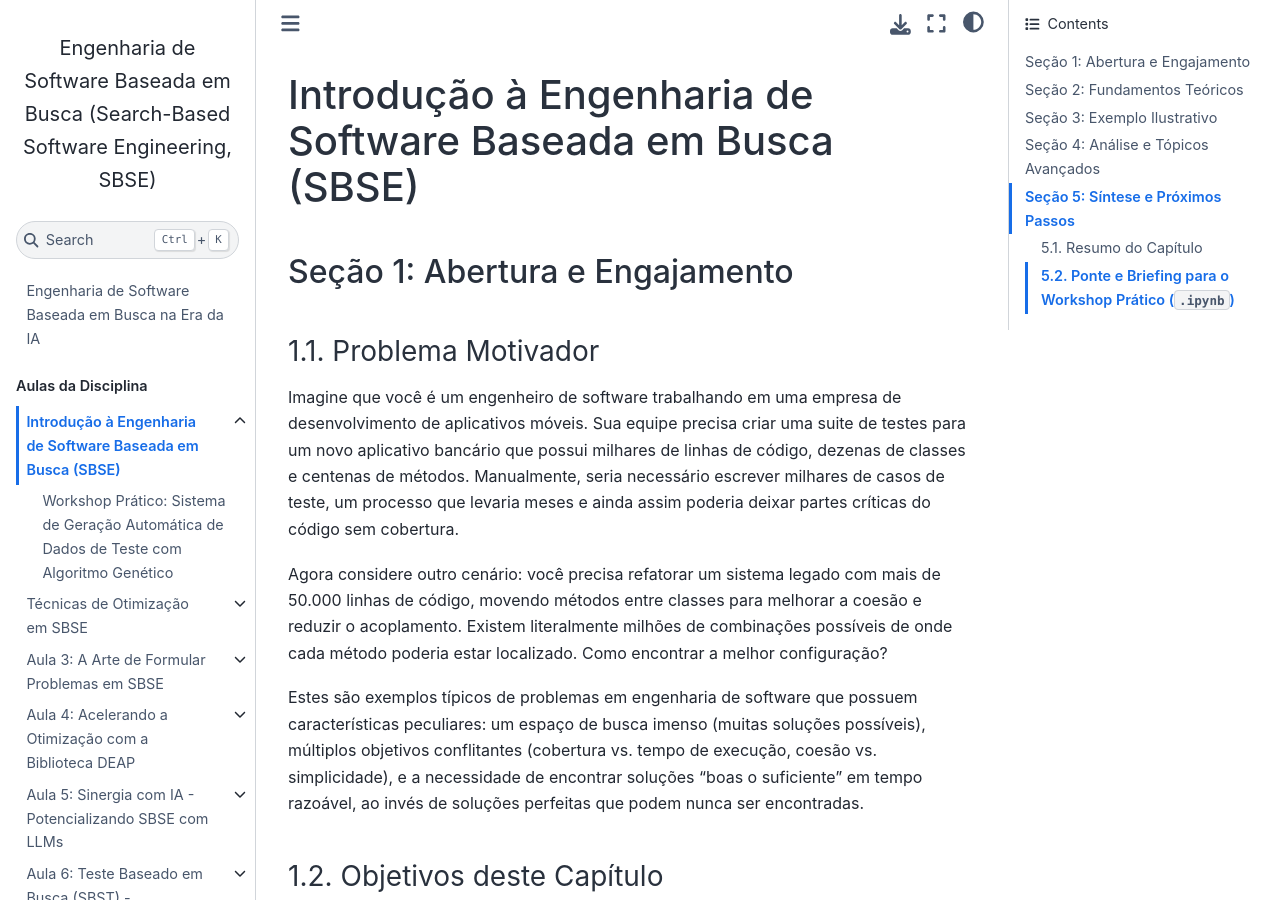
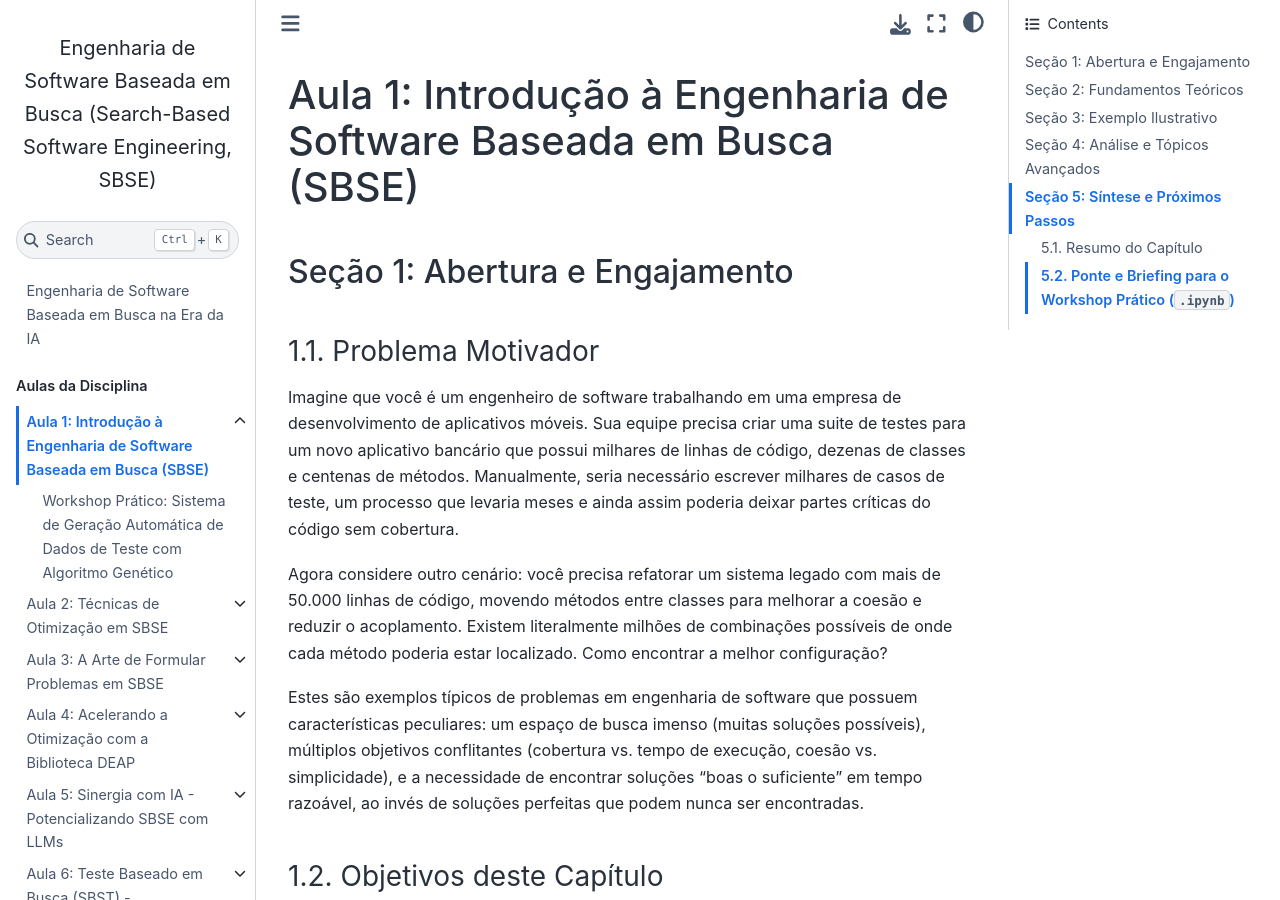
Before and after one commit to jacksonpradolima/SBSEBrazilianCourse, a Jupyter Book: the page built from docs/aulas/aula-01-introducao-sbse/README.md, in a window 1280 px wide and 900 px high. Built offline with Jupyter Book 1.0.4 settings and Sphinx 7.4.7 and the Sphinx Book theme 1.1.4, drawn with Linux system fonts in a browser that asks for light colours; comment, search, counter and statistics services are not loaded.

Commit message:
update title

```diff
--- a/docs/aulas/aula-01-introducao-sbse/README.md
+++ b/docs/aulas/aula-01-introducao-sbse/README.md
@@ -1,5 +1,5 @@
 ---
-titulo: "Introdução à Engenharia de Software Baseada em Busca"
+titulo: "Aula 1: Introdução à Engenharia de Software Baseada em Busca"
 aula_numero: 1
 carga_horaria: "4 horas"
 foco_principal: "Compreender os fundamentos da SBSE e identificar suas principais aplicações na engenharia de software"
@@ -18,7 +18,7 @@ prerequisitos:
   - "Familiaridade com conceitos de engenharia de software"
 ---
 
-# Introdução à Engenharia de Software Baseada em Busca (SBSE)
+# Aula 1: Introdução à Engenharia de Software Baseada em Busca (SBSE)
 
 ## Seção 1: Abertura e Engajamento
 
--- a/docs/aulas/aula-02-tecnicas-otimizacao-sbse/README.md
+++ b/docs/aulas/aula-02-tecnicas-otimizacao-sbse/README.md
@@ -1,5 +1,5 @@
 ---
-titulo: "Técnicas de Otimização em SBSE"
+titulo: "Aula 2: Técnicas de Otimização em SBSE"
 aula_numero: 2
 carga_horaria: "4 horas"
 foco_principal: "Dominar algoritmos de otimização e técnicas de representação para transformar problemas de engenharia de software em problemas de busca"
@@ -20,7 +20,7 @@ prerequisitos:
   - "Familiaridade com programação Python"
 ---
 
-# Técnicas de Otimização em SBSE
+# Aula 2: Técnicas de Otimização em SBSE
 
 ## Seção 1: Abertura e Engajamento
 
```
